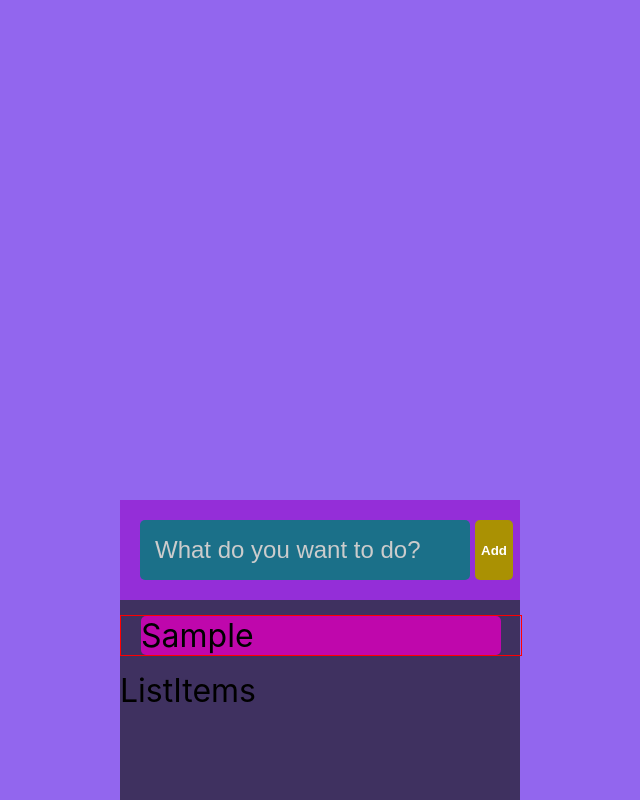
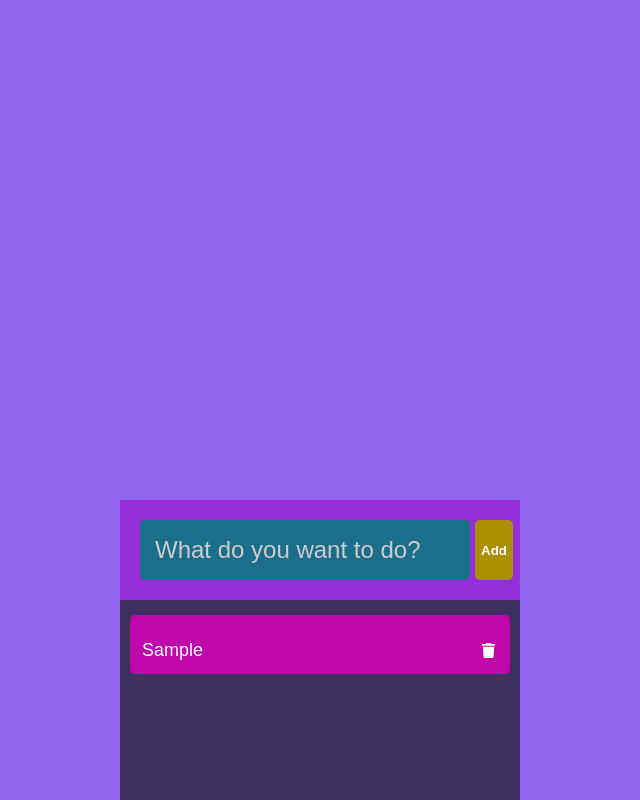
Before and after one commit to rolandexplore93/todo-app, a React (Create React App) app: page / in a window 1280 px wide. Both pictures are taken after typing "Sample" into the empty fields and a click on the button "Add". Shown: the top 800 px of the page, without its empty margins (320-960 px from the left). Built offline with nearby package versions, Linux system fonts and the light colour scheme.

Commit message:
Create a functionality that allows users to edit or delete their tasks

```diff
--- a/package.json
+++ b/package.json
@@ -3,6 +3,9 @@
   "version": "0.1.0",
   "private": true,
   "dependencies": {
+    "@fortawesome/fontawesome-svg-core": "^6.1.1",
+    "@fortawesome/free-solid-svg-icons": "^6.1.1",
+    "@fortawesome/react-fontawesome": "^0.1.18",
     "@testing-library/jest-dom": "^5.16.3",
     "@testing-library/react": "^12.1.4",
     "@testing-library/user-event": "^13.5.0",
--- a/src/App.js
+++ b/src/App.js
@@ -1,6 +1,10 @@
 import logo from './logo.svg';
 import './App.css';
 import Header from './Components/Header';
+import { library } from '@fortawesome/fontawesome-svg-core';
+import { faTrash } from '@fortawesome/free-solid-svg-icons'
+
+library.add(faTrash)
 
 function App() {
   return (
--- a/src/Components/Header.js
+++ b/src/Components/Header.js
@@ -47,6 +47,30 @@ class Header extends Component {
         }
     }
 
+    deleteItem = (key) => {
+        // Apply filter() to filter out items where there keys do not match
+        const filterTasks = this.state.tasks.filter( item =>
+            (item.key !== key)
+        );
+        console.log(filterTasks);
+        this.setState({
+            tasks: filterTasks
+        })
+    }
+
+    updateEdit = (userInput, key) => {
+        const taskItems = this.state.tasks;
+        // Loop through each item using map()
+        taskItems.map( item =>  {
+            if(item.key === key){
+                item.userInput = userInput;
+            }
+        })
+        this.setState({
+            userInput: userInput
+        })
+    }
+
   render() {
       const { userInput} = this.state.currentTask
     return (
@@ -59,7 +83,10 @@ class Header extends Component {
                 </div>
             </form>
         </header>
-        <ListItems tasks={this.state.tasks}/>
+        <ListItems tasks={this.state.tasks}
+            deleteItem = {this.deleteItem}
+            updateEdit = {this.updateEdit}
+        />
       </div>
     )
   }
--- a/src/Components/ListItems.css
+++ b/src/Components/ListItems.css
@@ -1,9 +1,7 @@
 .list {
-    border: 1px solid red;
+    /* border: 1px solid red; */
     margin: 15px 0;
     width: 100%;
-
-
 }
 
 .listItem {
@@ -13,3 +11,30 @@
     margin: auto;
     height: fit-content;
 }
+
+.listItem {
+    padding: 10px;
+    position: relative;
+    transition: ease-in-out;
+    color: #fff;
+}
+
+
+.listItem input{
+    background-color: transparent;
+    border: 0;
+    color: #fff;
+    font-size: 18px;
+}
+.listItem input:focus{
+    outline: none;
+}
+.listItem span{
+    position: absolute;
+    right: 10px;
+}
+.faicons{
+    margin: 0 5px;
+    font-size: 15px;
+    cursor: pointer;
+}
--- a/src/Components/ListItems.js
+++ b/src/Components/ListItems.js
@@ -1,5 +1,6 @@
 import React from 'react'
 import './ListItems.css'
+import { FontAwesomeIcon } from '@fortawesome/react-fontawesome';
 
 function ListItems(props) {
     const items = props.tasks
@@ -8,7 +9,20 @@ function ListItems(props) {
     const listItems = items.map(item =>
         {
            return <div className='list' key={item.key}>
-               <p key={item.key} className="listItem">{item.userInput}</p>
+               <p key={item.key} className="listItem">
+                    <input type="text"
+                        value={item.userInput}
+                        id={item.key}
+                        onChange={(evt) => {
+                            props.updateEdit(evt.target.value, item.key)
+                        }}
+                    />
+                    <span>
+                        <FontAwesomeIcon className='faicons' icon="fa-solid fa-trash"
+                            onClick={() => {props.deleteItem(item.key)}}
+                        />
+                    </span>
+                </p>
 
            </div>;
         })
@@ -17,7 +31,6 @@ function ListItems(props) {
     return(
         <div>
             {listItems}
-            ListItems
         </div>
     )
 
```
Also changed, not shown: 1 other file (tests, documents, lock files or other folders).
